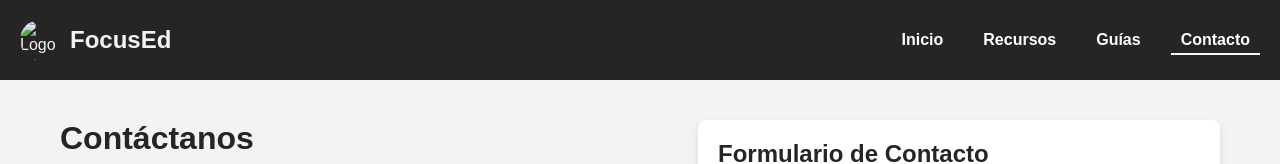
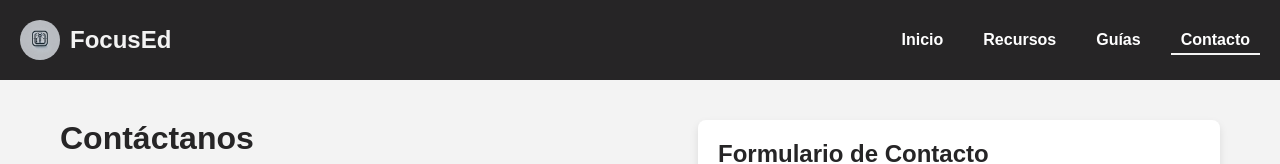
Before and after one commit to GylxSTEM/FocusEducation.github.io, a plain HTML site: page contacto.html in a window 1280 px wide. Shown: the top 164 px of the page. Drawn offline with Linux system fonts and the light colour scheme; files that its build step writes are made by us from their sources.

Commit message:
Update contacto.html

```diff
--- a/contacto.html
+++ b/contacto.html
@@ -10,7 +10,7 @@
 <body>
     <header>
         <div class="logo">
-            <img src="../Imagenes/minimalist logo with a focus on productivity, inspired by Notion, with a plain grey background.png" alt="Logo de FocusEd" width="30">
+            <img src="../minimalist logo with a focus on productivity, inspired by Notion, with a plain grey background.png" alt="Logo de FocusEd" width="30">
             <span>FocusEd</span>
         </div>
         <nav>
```
